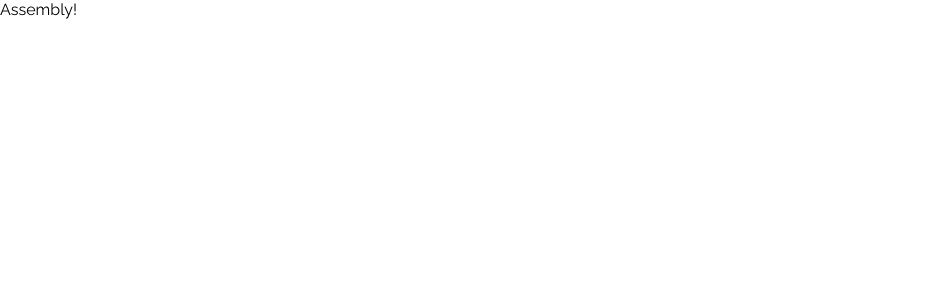
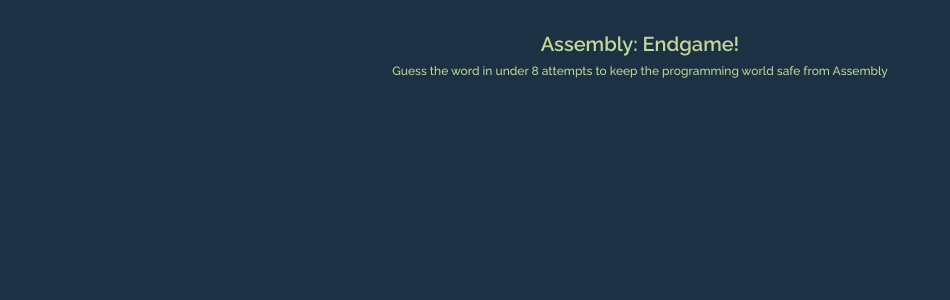
Before and after one commit to Tyriol/assembly-hangman, a React (Vite) app: page / in a window 1280 px wide. Shown: the top 300 px of the page, without its empty margins (0-950 px from the left). Built offline with nearby package versions, Linux system fonts and the light colour scheme.

Commit message:
add header and styling for the header

```diff
--- a/src/App.css
+++ b/src/App.css
@@ -0,0 +1,18 @@
+header {
+  display: flex;
+  flex-direction: column;
+  gap: 0.5rem;
+  align-items: center;
+  color: #c3d898;
+
+  & h1 {
+    font-size: 1.25rem;
+    font-weight: 600;
+  }
+
+  & p {
+    font-size: 0.75rem;
+    text-align: center;
+    font-weight: 500;
+  }
+}
--- a/src/App.tsx
+++ b/src/App.tsx
@@ -3,7 +3,10 @@ import "./App.css";
 function App() {
   return (
     <>
-      <h1>Assembly!</h1>
+      <header>
+        <h1>Assembly: Endgame!</h1>
+        <p>Guess the word in under 8 attempts to keep the programming world safe from Assembly</p>
+      </header>
     </>
   );
 }
--- a/src/index.css
+++ b/src/index.css
@@ -7,3 +7,11 @@
   font-weight: 400;
   font-size: 16px;
 }
+
+#root {
+  background-color: #1c3144;
+  height: 100dvh;
+  width: 100dvw;
+  margin: 0 auto;
+  padding: 2rem;
+}
```
Also changed, not shown: 1 other file (tests, documents, lock files or other folders).
